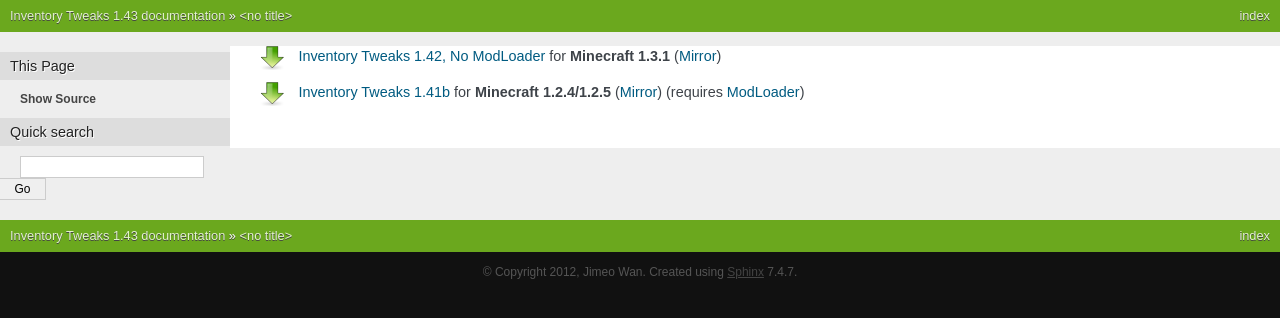
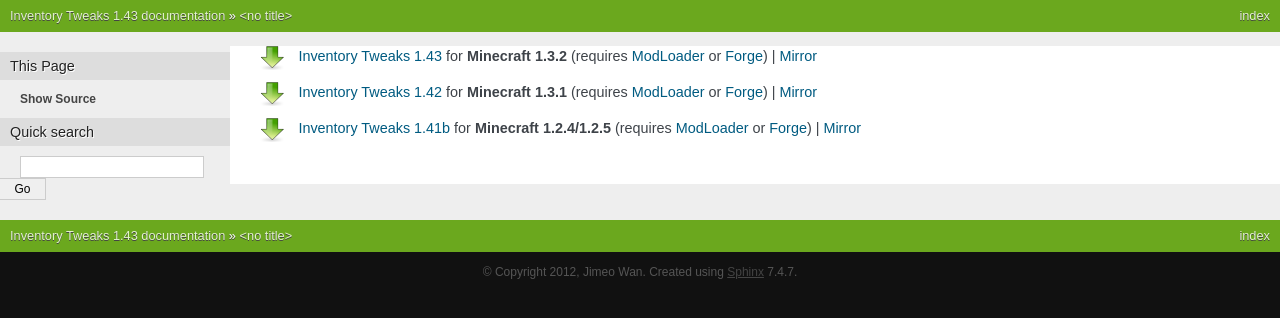
Before and after one commit to Inventory-Tweaks/Docs, a Sphinx documentation site: the page built from docs/download.txt, in a window 1280 px wide. Shown: the top 318 px of the page. Built offline with Sphinx 7.4.7, drawn with Linux system fonts in a browser that asks for light colours.

Commit message:
1.43-1.3.2 release

```diff
--- a/docs/changelog.txt
+++ b/docs/changelog.txt
@@ -3,7 +3,7 @@
 Latest changes
 ==============
 
-`[08.17.2012] 1.43 (1.3.2) <???>`_
+`[08.17.2012] 1.43 (1.3.2) <http://adf.ly/ByCxb>`_
  * Updated mod to Minecraft 1.3.2
  * Added button to define the sort key in the "..." menu
  * Added ability for texture packs to have custom buttons for the mod
--- a/docs/download.txt
+++ b/docs/download.txt
@@ -1,9 +1,15 @@
 .. image:: _static/img/dl.png
   :align: left
 
-`Inventory Tweaks 1.42, No ModLoader <http://adf.ly/BRJJv>`_ for **Minecraft 1.3.1** (`Mirror <http://dl.dropbox.com/u/7592975/InvTweaks/InvTweaks-1.42-1.3.1-NOMODLOADER.zip>`_)
+`Inventory Tweaks 1.43 <http://adf.ly/ByCxb>`_ for **Minecraft 1.3.2** (requires `ModLoader <http://www.minecraftforum.net/topic/75440->`_ or `Forge <http://www.minecraftforge.net/forum/index.php/board,3.0.html>`_) | `Mirror <http://dl.dropbox.com/u/7592975/InvTweaks/InvTweaks-1.43-1.3.2.zip>`_
+
 
 .. image:: _static/img/dl.png
   :align: left
 
-`Inventory Tweaks 1.41b <http://adf.ly/6idxE>`_ for **Minecraft 1.2.4/1.2.5** (`Mirror <http://dl.dropbox.com/u/7592975/InvTweaks/InvTweaks-1.41b-1.2.4.zip>`_) (requires `ModLoader <http://www.minecraftforum.net/topic/75440->`_)
+`Inventory Tweaks 1.42 <http://adf.ly/Bb415>`_ for **Minecraft 1.3.1** (requires `ModLoader <http://www.minecraftforum.net/topic/75440->`_ or `Forge <http://www.minecraftforge.net/forum/index.php/board,3.0.html>`_) | `Mirror <http://dl.dropbox.com/u/7592975/InvTweaks/InvTweaks-1.42-1.3.2.zip>`_
+
+.. image:: _static/img/dl.png
+  :align: left
+
+`Inventory Tweaks 1.41b <http://adf.ly/6idxE>`_ for **Minecraft 1.2.4/1.2.5** (requires `ModLoader <http://www.minecraftforum.net/topic/75440->`_ or `Forge <http://www.minecraftforge.net/forum/index.php/board,3.0.html>`_) | `Mirror <http://dl.dropbox.com/u/7592975/InvTweaks/InvTweaks-1.41b-1.2.4.zip>`_
```
